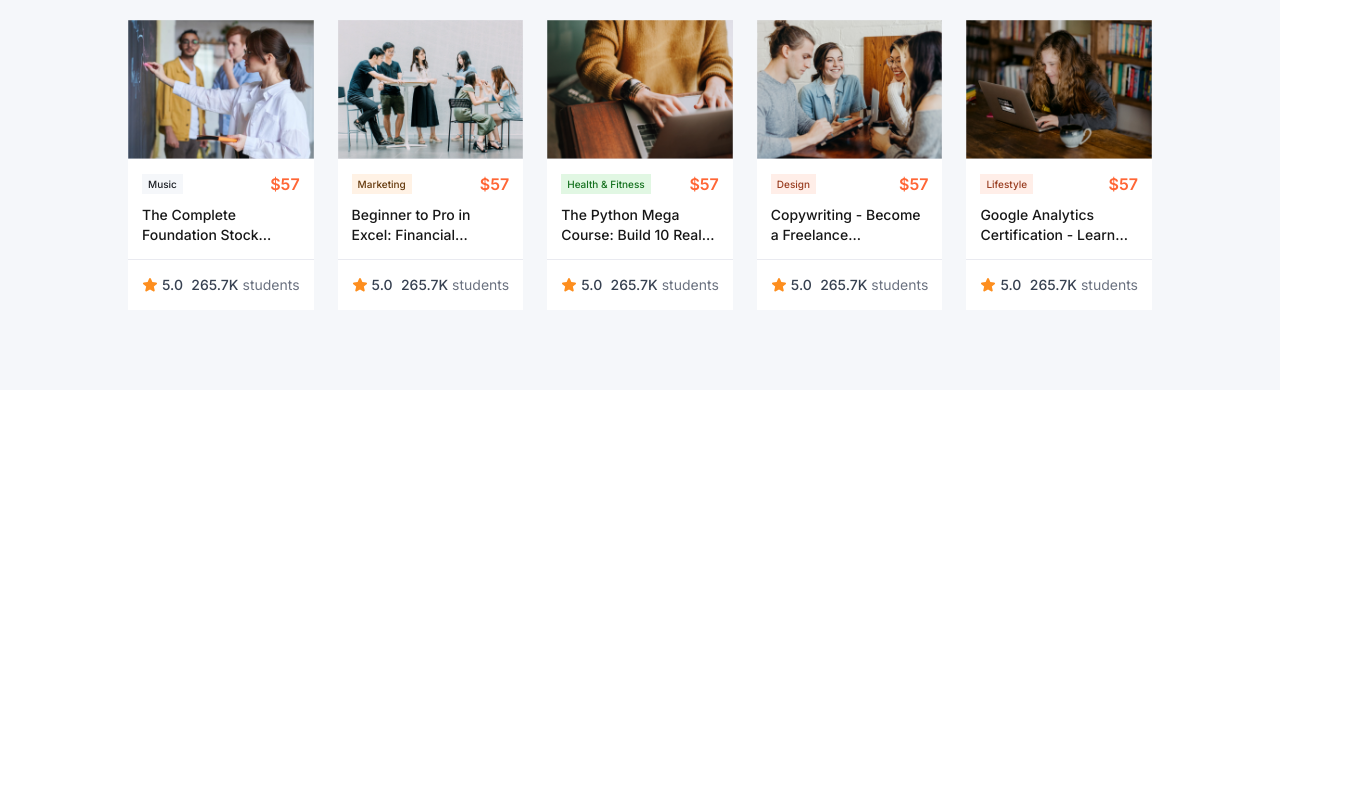
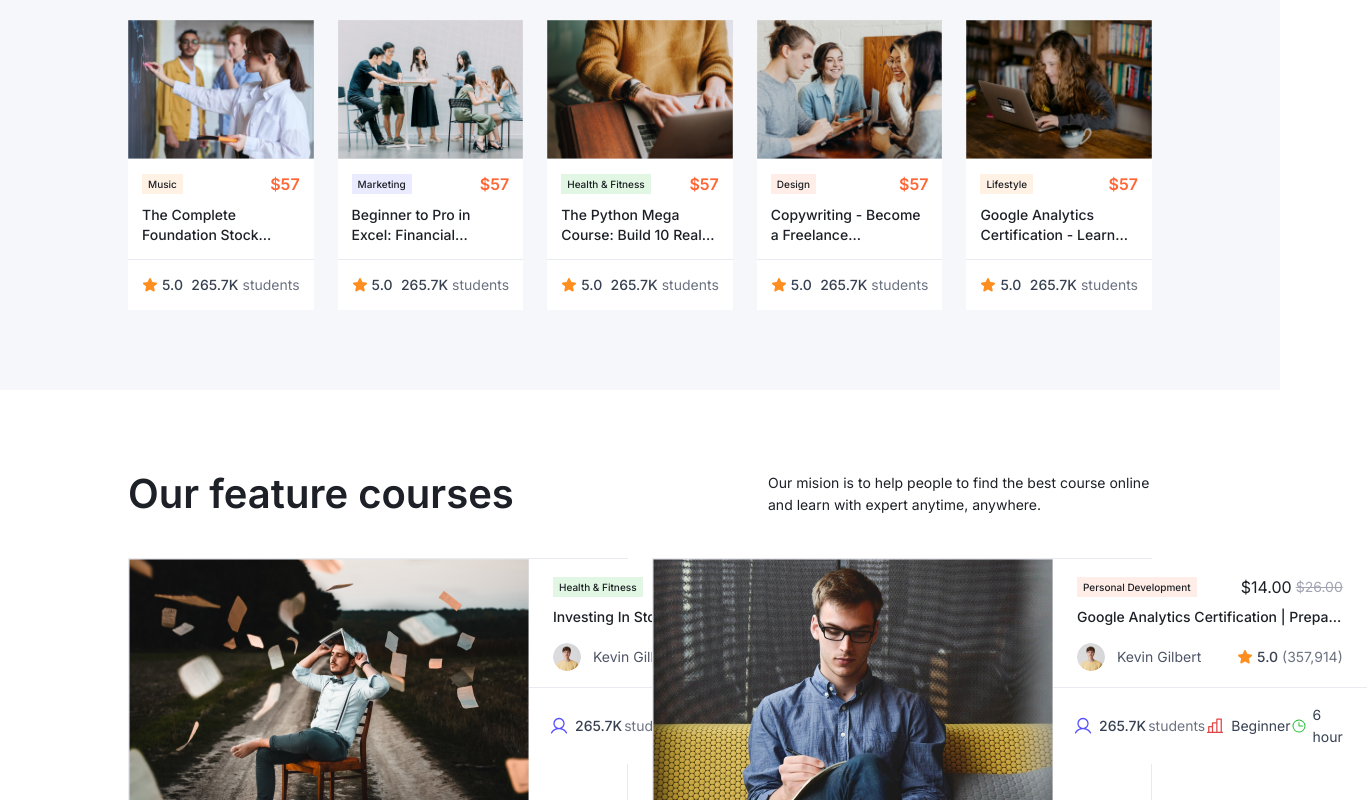
Before and after one commit to nguyenvoanhkhoa1/e-tutor, a Next.js app: page / in a window 1280 px wide. Shown: the part 2000-2800 px from the top of the page, 1367 px wide, since content can reach past the window. Before the commit the page ends 2390 px from the top, so only its background shows below. Built offline with nearby package versions, Linux system fonts and the light colour scheme.

Commit message:
feature course

```diff
--- a/src/app/page.tsx
+++ b/src/app/page.tsx
@@ -27,6 +27,9 @@ import Typography from "@/components/ui/Typography"
 import { CategoryBadgeType } from "@/components/CategoryBadge"
 import CategoryCard, { CategoryCardProps } from "@/components/CategoryCard"
 import CourseCard, { CourseCardProps } from "@/components/CourseCard"
+import FeatureCourseCard, {
+  FeatureCourseCardProps,
+} from "@/components/FeatureCourseCard"
 import SimpleButton from "@/components/SimpleButton"
 
 export default function Home() {
@@ -186,6 +189,29 @@ export default function Home() {
     },
   ]
 
+  const FEATURE_COURSES: FeatureCourseCardProps[] = [
+    {
+      thumbnail: "/assets/homepage/course-image-4.png",
+      title: "Investing In Stocks The Complete Course! (17+ Hours)",
+      categoryBadge: CategoryBadgeType["Health & Fitness"],
+    },
+    {
+      thumbnail: "/assets/homepage/course-image-5.png",
+      title: "Google Analytics Certification | Prepare for Certification",
+      categoryBadge: CategoryBadgeType["Personal Development"],
+    },
+    {
+      thumbnail: "/assets/homepage/course-image-9.png",
+      title: "Adobe XD for Web Design: Essential Principles",
+      categoryBadge: CategoryBadgeType.Productivity,
+    },
+    {
+      thumbnail: "/assets/homepage/course-image-7.png",
+      title: "Python Mega Course: Learn Python in 60 Days, Build 20 Apps",
+      categoryBadge: CategoryBadgeType.Music,
+    },
+  ]
+
   return (
     <>
       <div
@@ -299,6 +325,24 @@ export default function Home() {
             </div>
           </section>
         </div>
+        <div>
+          <section className="section-container py-20">
+            <div className="flex items-center justify-between">
+              <Typography variant="heading-02" tag="h2">
+                Our feature courses
+              </Typography>
+              <Typography variant="body-md-400" className="w-96">
+                Our mision is to help people to find the best course online and
+                learn with expert anytime, anywhere.
+              </Typography>
+            </div>
+            <div className="mt-10 grid grid-cols-2 gap-6">
+              {FEATURE_COURSES.map((course) => (
+                <FeatureCourseCard key={course.title} {...course} />
+              ))}
+            </div>
+          </section>
+        </div>
       </main>
       <footer></footer>
     </>
--- a/src/components/CategoryBadge/index.tsx
+++ b/src/components/CategoryBadge/index.tsx
@@ -20,13 +20,13 @@ const categoryVariantMap: Record<CategoryBadgeType, BadgeProps["variant"]> = {
   [CategoryBadgeType.Design]: "primary",
   [CategoryBadgeType.Developments]: "secondary",
   [CategoryBadgeType.Business]: "success",
-  [CategoryBadgeType.Marketing]: "warning",
+  [CategoryBadgeType.Marketing]: "secondary",
   [CategoryBadgeType["IT & Software"]]: "error",
-  [CategoryBadgeType.Music]: "tertiary",
+  [CategoryBadgeType.Music]: "warning",
   [CategoryBadgeType["Health & Fitness"]]: "success",
-  [CategoryBadgeType.Lifestyle]: "primary",
-  [CategoryBadgeType["Personal Development"]]: "secondary",
-  [CategoryBadgeType.Productivity]: "warning",
+  [CategoryBadgeType.Lifestyle]: "warning",
+  [CategoryBadgeType["Personal Development"]]: "primary",
+  [CategoryBadgeType.Productivity]: "tertiary",
 }
 
 // Component that uses the mapping
--- /dev/null
+++ b/src/components/FeatureCourseCard/index.tsx
@@ -0,0 +1,97 @@
+import React from "react"
+import Image from "next/image"
+import { ChartBar, Clock, Star, User } from "@phosphor-icons/react"
+
+import CategoryBadge, { CategoryBadgeType } from "../CategoryBadge"
+import Typography from "../ui/Typography"
+
+const FeatureCourseCard = ({
+  thumbnail,
+  title,
+  categoryBadge,
+}: FeatureCourseCardProps) => {
+  return (
+    <div className="flex border border-grayScale-100">
+      <Image
+        src={thumbnail}
+        alt={title}
+        width={400}
+        height={300}
+        className="h-full w-auto"
+      />
+      <div className="h-fit bg-white">
+        <div className="flex flex-col border-b border-grayScale-100 px-6 py-4">
+          <div className="flex items-center justify-between">
+            <CategoryBadge category={categoryBadge} />
+            <div className="flex items-center gap-1">
+              <Typography variant="body-lg-400">$14.00</Typography>
+              <Typography
+                variant="body-md-400"
+                className="text-grayScale-400 line-through"
+              >
+                $26.00
+              </Typography>
+            </div>
+          </div>
+          <Typography variant="body-md-500" className="mt-2 line-clamp-1">
+            {title}
+          </Typography>
+          <div className="mt-4 flex items-center justify-between">
+            <div className="flex items-center gap-3">
+              <Image
+                src={"/assets/homepage/author-1.png"}
+                alt={""}
+                width={50}
+                height={50}
+                className="size-7 rounded-full"
+              />
+              <Typography variant="body-md-400" className="text-grayScale-700">
+                Kevin Gilbert
+              </Typography>
+            </div>
+            <div className="flex items-center gap-1">
+              <Star weight="fill" size={16} className="fill-warning-500" />
+              <Typography variant="body-md-500" className="text-gray-700">
+                5.0
+              </Typography>
+              <Typography variant="body-md-400" className="text-gray-500">
+                (357,914)
+              </Typography>
+            </div>
+          </div>
+        </div>
+        <div className="flex items-center justify-between px-5 py-4">
+          <div className="flex items-center gap-0.5">
+            <User size={20} className="mr-1 fill-secondary-500" />
+            <Typography variant="body-md-500" className="text-gray-700">
+              265.7K
+            </Typography>
+            <Typography variant="body-md-400" className="text-gray-500">
+              students
+            </Typography>
+          </div>
+          <div className="flex items-center gap-1.5">
+            <ChartBar size={20} className="fill-error-500" />
+            <Typography variant="body-md-400" className="text-gray-700">
+              Beginner
+            </Typography>
+          </div>
+          <div className="flex items-center gap-1.5">
+            <Clock size={20} className="fill-success-500" />
+            <Typography variant="body-md-400" className="text-gray-700">
+              6 hour
+            </Typography>
+          </div>
+        </div>
+      </div>
+    </div>
+  )
+}
+
+export default FeatureCourseCard
+
+export interface FeatureCourseCardProps {
+  thumbnail: string
+  title: string
+  categoryBadge: CategoryBadgeType
+}
--- a/src/components/ui/Typography.tsx
+++ b/src/components/ui/Typography.tsx
@@ -2,6 +2,7 @@ import React from "react"
 import { tv } from "tailwind-variants"
 
 const typography = tv({
+  base: "text-grayScale-900",
   variants: {
     variant: {
       "display-01":
```
Also changed, not shown: public/assets/homepage/author-1.png (added).
